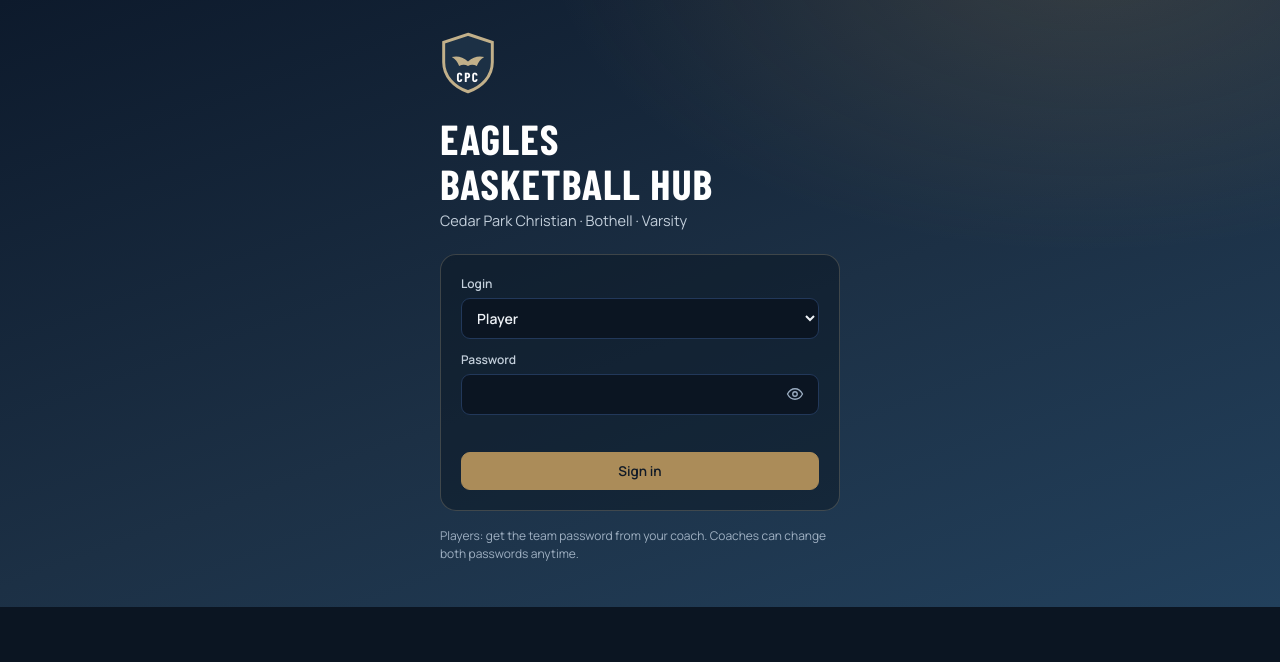
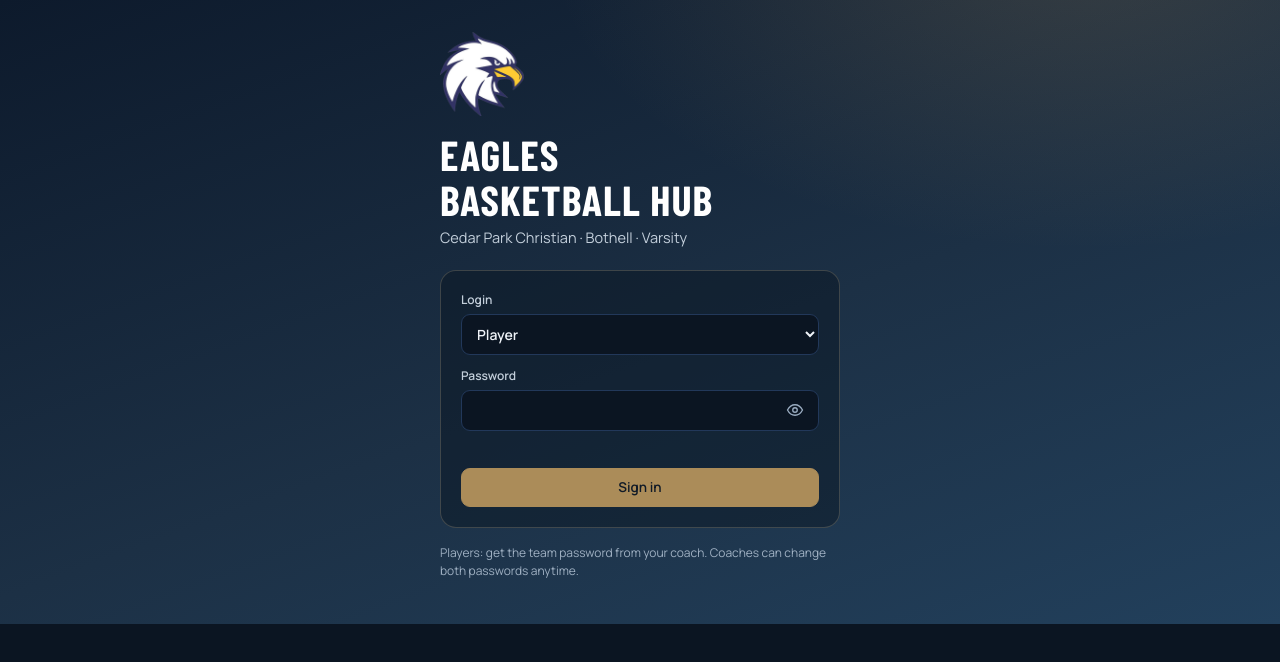
Before and after one commit to cpceagleshoops/cpceagles, a plain HTML site: page index.html in a window 1280 px wide. Drawn offline with nearby package versions, Linux system fonts and the light colour scheme.

Commit message:
Use the CPC Eagles logo and drop coach names from the roster
Co-Authored-By: Claude Opus 5.5 <noreply@anthropic.com>
Claude-Session: https://claude.ai/code/session_01GTWXeEpbUa3WMv1v9ujgRN

```diff
--- a/index.html
+++ b/index.html
@@ -586,7 +586,7 @@ const IC={
 };
 const LABEL={home:"Home",schedule:"Schedule",roster:"Roster",stats:"Stats",scouting:"Scouting",league:"League",playbook:"Playbook",glossary:"Glossary & calls",badges:"Badges",more:"More"};
 const ico=k=>`<svg class="ic" viewBox="0 0 24 24" fill="none" stroke="currentColor" stroke-width="1.7" stroke-linecap="round" stroke-linejoin="round" aria-hidden="true">${IC[k]}</svg>`;
-const MARK=(w=36)=>`<svg width="${w}" height="${Math.round(w*1.1)}" viewBox="0 0 38 42" aria-hidden="true"><path d="M19 1.5L35.5 7v13.5c0 9.5-7 16.7-16.5 20-9.5-3.3-16.5-10.5-16.5-20V7z" fill="#1c3045" stroke="#c2b08a" stroke-width="2"/><path d="M8 17c4-1 7.5 0 11 3 3.5-3 7-4 11-3-2.5 1.5-4 3.5-5 6-2-1-4-1.2-6 0-2-1.2-4-1-6 0-1-2.5-2.5-4.5-5-6z" fill="#c2b08a"/><text x="19" y="34" text-anchor="middle" font-family="Barlow Condensed,Arial Narrow,sans-serif" font-weight="700" font-size="9" fill="#fff" letter-spacing="1">CPC</text></svg>`;
+const MARK=(w=36)=>`<img src="logo.png" width="${w}" height="${w}" alt="" aria-hidden="true" style="display:block;flex:none;object-fit:contain">`;
 const openSet=new Set(["keys","players-know","feed","play-roles","play-notes"]);
 function panel(id,title,summary,body,cls=""){return `<details class="panel ${cls}" data-panel="${id}" ${openSet.has(id)?"open":""}><summary>${CHEV}<h2>${title}</h2><span class="sum">${summary||""}</span></summary><div class="pbody">${body}</div></details>`}
 const ebtn=(act,attrs="",label="Edit")=>isCoach()?`<button class="btn sm edit" data-act="${act}" ${attrs}>${PEN}${label}</button>`:"";
@@ -596,7 +596,7 @@ const abtn=(act,attrs="",label="Add")=>isCoach()?`<button class="btn sm edit" da
 function whoLabel(){return isCoach()?["Coach","Signed in with the coach login"]:["Eagles player","Signed in with the player login"]}
 function render(){
   pendingRender=false;const app=$("#app");
-  const msgScreen=(msg,btns)=>`<div class="login"><div class="loginbox" style="text-align:center">${MARK(56)}<p class="lead" style="margin-top:16px" role="status">${msg}</p>${btns?`<div class="row" style="justify-content:center;gap:10px;margin-top:16px">${btns}</div>`:""}</div></div>`;
+  const msgScreen=(msg,btns)=>`<div class="login"><div class="loginbox" style="text-align:center">${MARK(84)}<p class="lead" style="margin-top:16px" role="status">${msg}</p>${btns?`<div class="row" style="justify-content:center;gap:10px;margin-top:16px">${btns}</div>`:""}</div></div>`;
   if(SB_FATAL){app.innerHTML=msgScreen("Couldn't load the team site. Check your connection and refresh.",`<button class="btn gold" data-act="sbReload">Refresh</button>`);return}
   if(SB&&sbBooting){app.innerHTML=msgScreen("Loading the team hub…");return}
   if(!user||!["coach","player"].includes(user.role)){user=null;app.innerHTML=loginView();bindLogin();return}
@@ -637,7 +637,7 @@ function loginView(){
   const st=loginStage;
   const body=st.step==="create"?`<p class="small" style="margin:0;color:#c3cfdb"><b style="color:#fff">First-time setup.</b> Create the two team passwords. Coaches use the coach password; every player uses the player password.</p>${pwField("lg-new","Coach password (at least "+CONFIG.minPassword.coach+" characters)","new-password")}${pwField("lg-new2","Coach password again","new-password")}${pwField("lg-pl","Player password (at least "+CONFIG.minPassword.player+" characters)","new-password")}<div class="loginerr" id="lg-err" aria-live="polite"></div><button class="btn gold" type="submit">Save passwords and sign in</button><button class="btn" type="button" id="lg-back">Back</button>`
    :`<label class="f" for="lg-user">Login<select id="lg-user" autocomplete="username"><option value="player" ${st.u==="coach"?"":"selected"}>Player</option><option value="coach" ${st.u==="coach"?"selected":""}>Coach</option></select></label>${pwField("lg-pass","Password","current-password")}<div class="loginerr" id="lg-err" aria-live="polite"></div><button class="btn gold" type="submit">Sign in</button>`;
-  return `<div class="login"><div class="loginbox">${MARK(56)}<h1>Eagles Basketball Hub</h1><p class="lead">${esc(CONFIG.school)} · ${esc(CONFIG.campus)} · ${esc(CONFIG.level)}</p>
+  return `<div class="login"><div class="loginbox">${MARK(84)}<h1>Eagles Basketball Hub</h1><p class="lead">${esc(CONFIG.school)} · ${esc(CONFIG.campus)} · ${esc(CONFIG.level)}</p>
   <form class="loginform" id="loginform" autocomplete="on" novalidate>${body}</form>
   <p class="fine">Players: get the team password from your coach.${SB?"":" Coaches can change both passwords anytime."}</p></div></div>`;
 }
@@ -778,7 +778,7 @@ function gameView(date){
 /* ================= Roster & player pages ================= */
 function rosterView(){
   const ss=seasonStats();
-  return `<div class="head"><div><div class="eyebrow">${esc(CONFIG.season)} · ${esc(CONFIG.level)}</div><h1>Roster</h1><p>${COACHES.map(c=>esc(c.title.split(" · ")[0])+" "+esc(c.name)).join(" · ")}${isCoach()?". Tap a player for stats, badges and editing.":""}</p></div><div class="row">${isCoach()?`<a class="btn sm" href="#badges">${BADGE_IC}Badges</a>`:""}${abtn("addPlayer","","Add player")}</div></div>
+  return `<div class="head"><div><div class="eyebrow">${esc(CONFIG.season)} · ${esc(CONFIG.level)}</div><h1>Roster</h1>${isCoach()?"<p>Tap a player for stats, badges and editing.</p>":""}</div><div class="row">${isCoach()?`<a class="btn sm" href="#badges">${BADGE_IC}Badges</a>`:""}${abtn("addPlayer","","Add player")}</div></div>
   ${players().length?"":`<div class="empty">No players yet.${isCoach()?" Tap Add player to build the roster.":""}</div>`}<div class="grid g3">${players().map(p=>{const s=ss.find(x=>x.id===p.id)||{};const inner=`<div class="jersey">${p.no}</div><div><div class="pname">${esc(pName(p))}</div><div class="pline">${parts(p.pos,p.yr,p.ht)}</div><div class="pline num">${s.gp?`${fmt1(s.ppg)} pts · ${fmt1(s.rpg)} reb · ${fmt1(s.apg)} ast`:"No games yet"}</div></div>`;
     return `<a class="card pcard" data-no="${p.no}" href="#player-${p.id}">${inner}</a>`}).join("")}</div>`;
 }
```
Also changed, not shown: apple-touch-icon.png, icon-192.png, logo.png (added).
